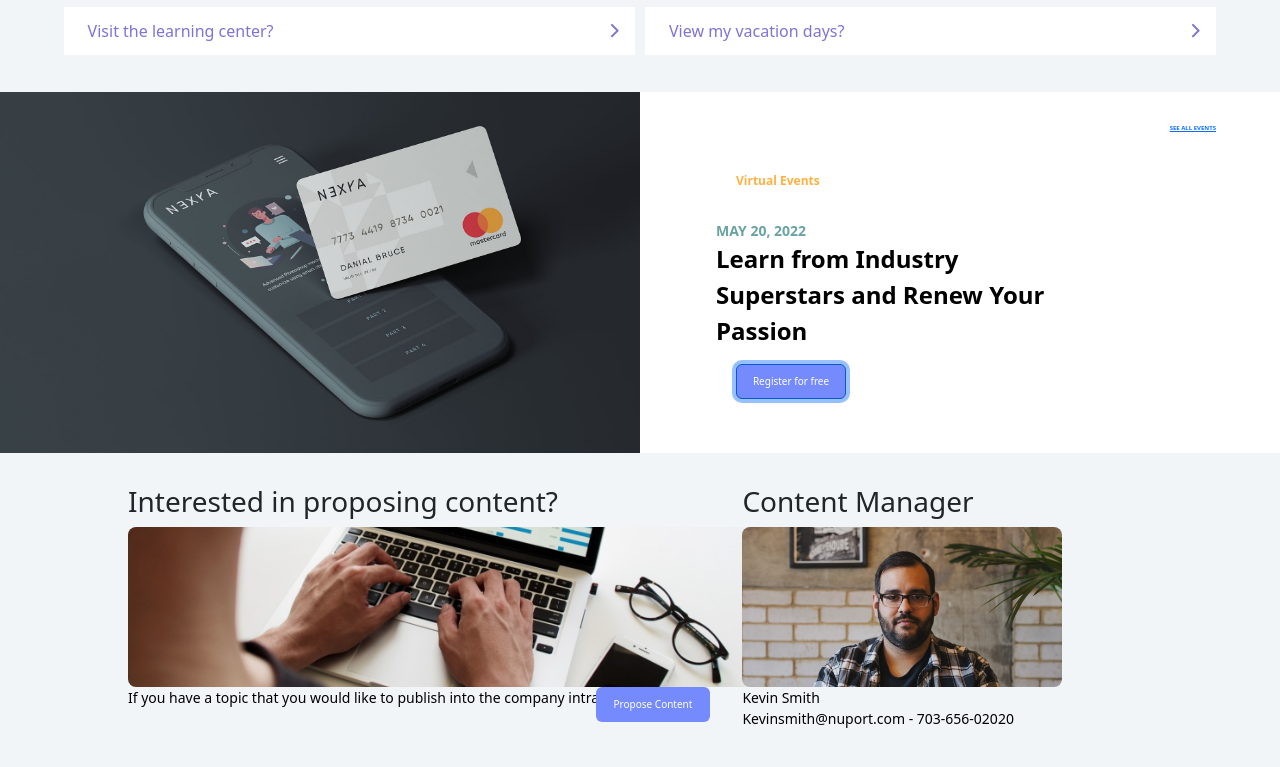
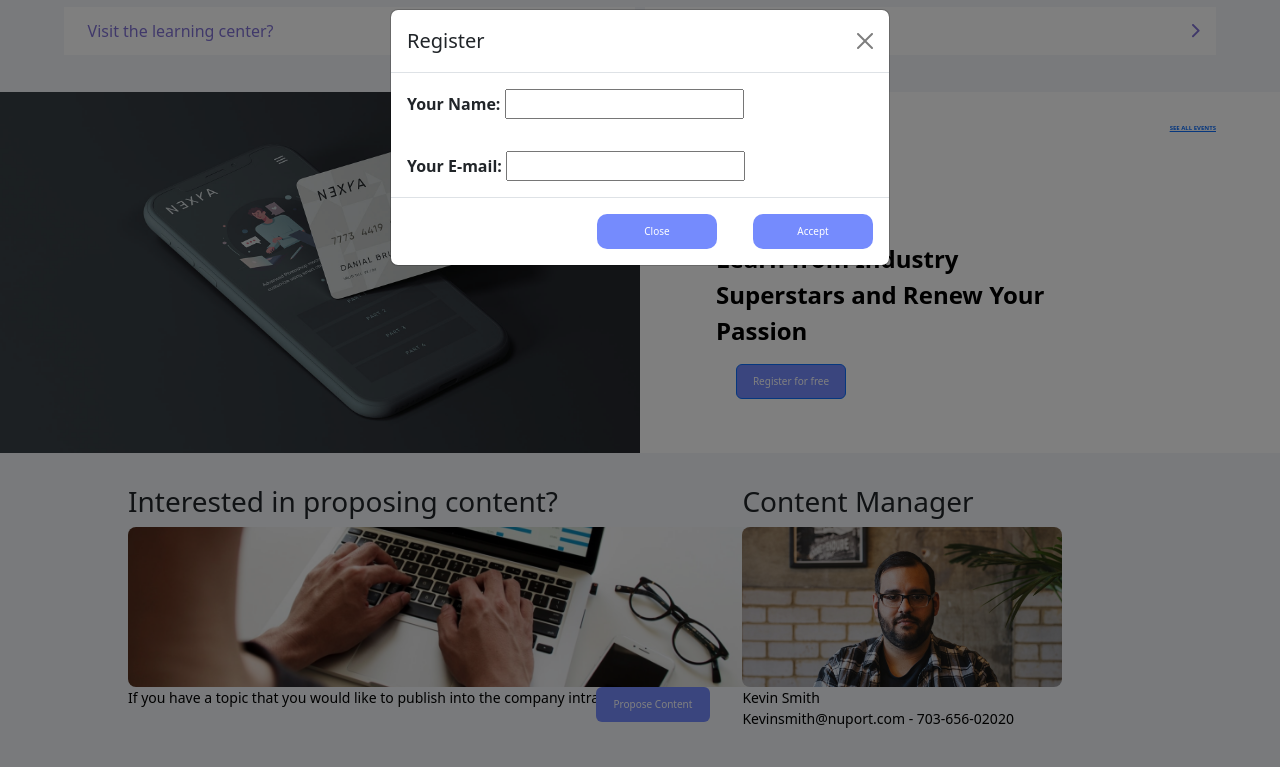
Before and after one commit to japara/All-Port, a plain HTML site: page index.html in a window 1280 px wide. Both pictures are taken after a click on the button "Register for free". Shown: the part 1694-2461 px from the top of the page. Drawn offline with nearby package versions, Linux system fonts and the light colour scheme.

Commit message:
functionals

```diff
--- a/css/styles.scss
+++ b/css/styles.scss
@@ -340,7 +340,12 @@ p{
 
     #resize2{
         width: 40%;
-
+        // &:hover{
+        //         width: 60%;
+        //     };
+        &:hover ~ #resize1{
+            background-color: red;
+        }
         p{
             color: black;
             font-size: 14px;
@@ -452,3 +457,14 @@ p{
     border-radius: 10px;
     border: none;
 }
+
+.modal-btn{
+    background-color: #758BFD;
+    color: white;
+    width: 120px;
+    height: 35px;
+    font-size: 10px;
+    margin-left: 2rem;
+    border-radius: 10px;
+    border: none;
+}
--- a/index.html
+++ b/index.html
@@ -252,12 +252,38 @@
       <p id="greenish">MAY 20, 2022</p>
       <p id="reg-text">Learn from Industry Superstars and Renew Your Passion</p>
     </div>
-    <button class="btn btn-primary register-btn">Register for free</button>
+    <!-- Button trigger modal -->
+
+    <button type="button" class="btn btn-primary register-btn" data-bs-toggle="modal" data-bs-target="#staticBackdrop">Register for free</button>
+<!-- Modal -->
+<div class="modal fade" id="staticBackdrop" data-bs-backdrop="static" data-bs-keyboard="false" tabindex="-1" aria-labelledby="staticBackdropLabel" aria-hidden="true">
+  <div class="modal-dialog">
+    <div class="modal-content">
+      <div class="modal-header">
+        <h5 class="modal-title" id="staticBackdropLabel">Register</h5>
+        <button type="button" class="btn-close" data-bs-dismiss="modal" aria-label="Close"></button>
+      </div>
+      <div class="modal-body">
+        <label for="Name">Your Name:</label>
+        <input type="text">
+      </div>
+      <div class="modal-body">
+        <label for="email">Your E-mail:</label>
+        <input type="email">
+      </div>
+      <div class="modal-footer">
+        <button type="button" class="btn btn-secondary modal-btn" data-bs-dismiss="modal">Close</button>
+        <button type="button" class="btn btn-primary modal-btn">Accept</button>
+      </div>
+    </div>
+  </div>
+</div>
+
   </div>
 </section>
 <section class="propose">
   <div class="contianer-fluid resize-cont d-flex">
-    <div id="resize1">
+    <div id="resize1" class="resize-1">
       <h3>Interested in proposing content?</h3>
       <img src="images/resize1.png" alt="guy1">
       <div class="d-flex justify-content-between">
--- a/main.js
+++ b/main.js
@@ -65,3 +65,6 @@ img.src=elem.img;
 text.innerHTML=elem.txt1;
 smallText.innerHTML=elem.txt2
 }
+
+////////////////////////////////
+///////resize
```
Also changed, not shown: css/styles.css, 1 other file.
